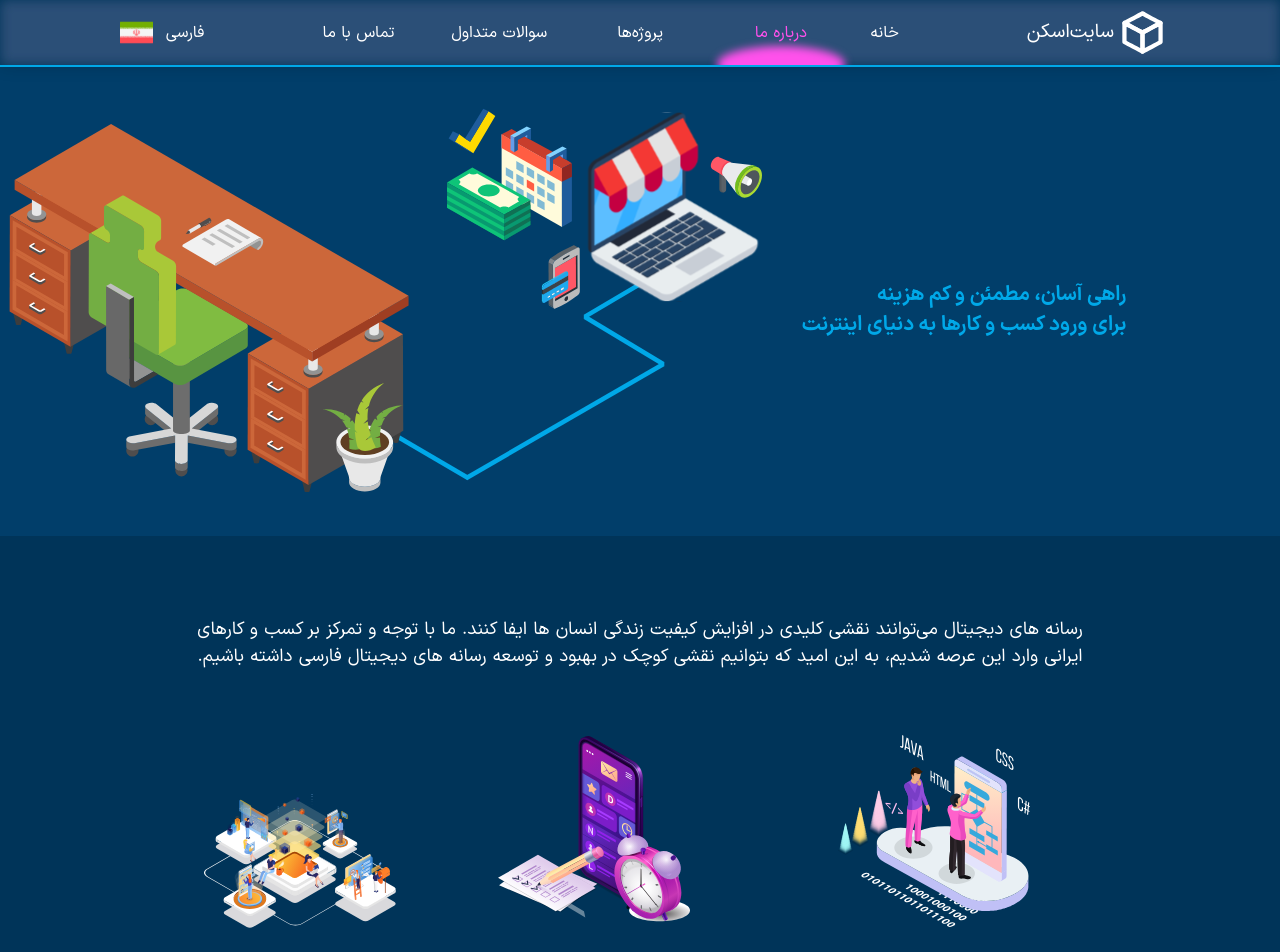
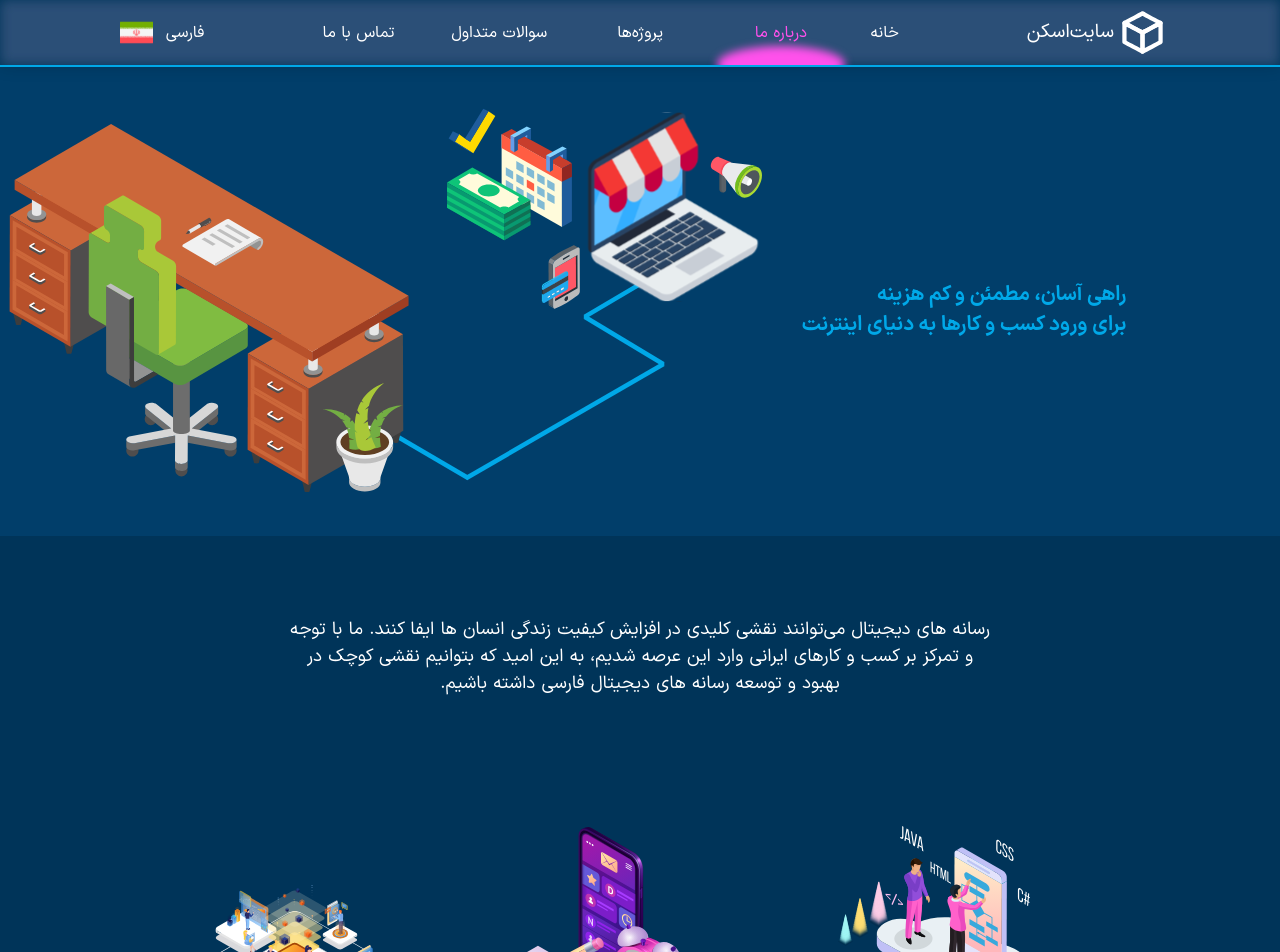
Before and after one commit to amir-reza-programmer/Sitescan, a React (Create React App) app: page /about_us in a window 1280 px wide. Shown: the top 952 px of the page. Built offline with nearby package versions, Linux system fonts and the light colour scheme.

Commit message:
description section in aboutUsPage is updated for mobile view mode

```diff
--- a/src/components/mainPages/AboutUsPage/AboutUsPage.jsx
+++ b/src/components/mainPages/AboutUsPage/AboutUsPage.jsx
@@ -1,4 +1,5 @@
 import { Fragment } from "react";
+import { useSelector } from "react-redux";
 
 import Navbar from "../../common/Navbar";
 import Header from "../../common/Header";
@@ -8,11 +9,29 @@ import Customers from "./Customers";
 import JoinUs from "../../common/JoinsUs";
 import Footer from "../../common/Footer";
 
+import styles from "../Pages.module.css";
 import mainHeader from "../../../images/Headers/MainHeader.svg";
 
 const AboutUsPage = () => {
+  const mobileView = useSelector((state) => state.mobile.mobileView);
+
   const headerText = "راهی آسان، مطمئن و کم هزینه";
   const headerText_2 = "برای ورود کسب و کارها به دنیای اینترنت";
+
+  const topDescription = (
+    <p
+      className={
+        mobileView
+          ? styles.mobile_page_description
+          : styles.desk_page_description
+      }
+    >
+      رسانه های دیجیتال می‌توانند نقشی کلیدی در افزایش کیفیت زندگی انسان ها ایفا
+      کنند. ما با توجه و تمرکز بر کسب و کارهای ایرانی وارد این عرصه شدیم، به این
+      امید که بتوانیم نقشی کوچک در بهبود و توسعه رسانه های دیجیتال فارسی داشته
+      باشیم.
+    </p>
+  );
 
   return (
     <Fragment>
@@ -22,7 +41,8 @@ const AboutUsPage = () => {
         headerText={headerText}
         headerText_2={headerText_2}
       ></Header>
-      <Descriptions></Descriptions>
+      {topDescription}
+      <Descriptions mobileView={mobileView}></Descriptions>
       <TeamMembers></TeamMembers>
       <Customers></Customers>
       <JoinUs></JoinUs>
--- a/src/components/mainPages/AboutUsPage/Descriptions.jsx
+++ b/src/components/mainPages/AboutUsPage/Descriptions.jsx
@@ -2,22 +2,16 @@ import styles from "./Descriptions.module.css";
 import descriptionCards from "../../../data_information/descriptionCards";
 import Card from "./../AboutUsPage/common/Card";
 
-const Descriptions = () => {
+const Descriptions = ({ mobileView }) => {
   return (
-    <div className={styles.descriptions}>
-      <div className={styles.top}>
-        <h2>
-          رسانه های دیجیتال می‌توانند نقشی کلیدی در افزایش کیفیت زندگی انسان ها
-          ایفا کنند. ما با توجه و تمرکز بر کسب و کارهای ایرانی وارد این عرصه
-          شدیم، به این امید که بتوانیم نقشی کوچک در بهبود و توسعه رسانه های
-          دیجیتال فارسی داشته باشیم.
-        </h2>
-      </div>
-      <div className={styles.bottom}>
-        {descriptionCards.map((card) => (
-          <Card key={card.id} card={card} />
-        ))}
-      </div>
+    <div
+      className={
+        mobileView ? styles.mobile_descriptions : styles.desk_descriptions
+      }
+    >
+      {descriptionCards.map((card) => (
+        <Card key={card.id} mobileView={mobileView} card={card} />
+      ))}
     </div>
   );
 };
--- a/src/components/mainPages/AboutUsPage/Descriptions.module.css
+++ b/src/components/mainPages/AboutUsPage/Descriptions.module.css
@@ -1,16 +1,13 @@
-.descriptions{
-    margin: 10vh auto 13vh auto;
+.desk_descriptions {
+  margin: 10vh auto 13vh;
+  display: flex;
+  align-items: center;
+  margin: 7vh 14vw;
+  gap: 5vw;
 }
-.top h2{
-    text-align: center;
-    margin: auto 15vw;
-    font-weight: 300;
-    color: white;
-    font-size: 1.4vw;
+
+.mobile_descriptions {
+  display: flex;
+  flex-direction: column;
+  margin-top: 10vh;
 }
-.bottom{
-    display: flex;
-    align-items: center;
-    margin: 7vh 14vw;
-    gap: 5vw;
-}
--- a/src/components/mainPages/AboutUsPage/common/Card.jsx
+++ b/src/components/mainPages/AboutUsPage/common/Card.jsx
@@ -1,10 +1,20 @@
 import styles from "./Card.module.css";
 
-const Card = ({ card }) => {
+const Card = ({ mobileView, card }) => {
   return (
-    <div className={styles.card}>
-      <img src={card.image} alt="" />
-      <p>{card.text}</p>
+    <div
+      className={
+        mobileView ? styles.mobile_card_wrapper : styles.desk_card_wrapper
+      }
+    >
+      <img
+        className={mobileView ? styles.mobile_img : styles.desk_img}
+        src={card.image}
+        alt={`description_${card.id}`}
+      />
+      <p className={mobileView ? styles.mobile_text : styles.desk_text}>
+        {card.text}
+      </p>
     </div>
   );
 };
--- a/src/components/mainPages/AboutUsPage/common/Card.module.css
+++ b/src/components/mainPages/AboutUsPage/common/Card.module.css
@@ -1,4 +1,19 @@
-.card{
+.mobile_card_wrapper {
+  text-align: center;
+  margin: 0 20vw 5vh;
+}
+
+.mobile_img {
+  width: 40vw;
+}
+
+.mobile_text {
+  font-size: 2.8vw;
+  font-weight: 300;
+  color: white;
+}
+
+.desk_card_wrapper {
   height: 25vw;
   display: flex;
   flex-direction: column;
@@ -7,11 +22,11 @@
   gap: 2vw;
 }
 
-.card img{
+.desk_img {
   width: 15vw;
   height: auto;
 }
-.card p{
+.desk_text {
   font-size: 1.2vw;
   font-weight: 300;
   color: white;
--- a/src/components/mainPages/HomePage/HomePage.jsx
+++ b/src/components/mainPages/HomePage/HomePage.jsx
@@ -20,12 +20,12 @@ const HomePage = () => {
   const headerText = "راهی آسان، مطمئن و کم هزینه";
   const headerText_2 = "برای ورود کسب و کارها به دنیای اینترنت";
 
-  const description = (
+  const topDescription = (
     <p
       className={
         mobileView
-          ? styles.mobile_home_page_description
-          : styles.desk_home_page_description
+          ? styles.mobile_page_description
+          : styles.desk_page_description
       }
     >
       اینترنت یک فرصت است برای کسب و کارها. داشتن یک وبسایت خوب می‌تواند اولین و
@@ -42,7 +42,7 @@ const HomePage = () => {
         headerText={headerText}
         headerText_2={headerText_2}
       ></Header>
-      {description}
+      {topDescription}
       {mobileView ? <DevSteps_Mobile /> : <DevSteps_Desktop />}
       <Cards mobileView={mobileView}></Cards>
       {mobileView ? <Projects_Mobile /> : <Projects_Desktop />}
--- a/src/components/mainPages/Pages.module.css
+++ b/src/components/mainPages/Pages.module.css
@@ -1,4 +1,4 @@
-.mobile_home_page_description {
+.mobile_page_description {
   width: 59vw;
   margin: 5vh auto 7vh;
   font-weight: 300;
@@ -6,7 +6,7 @@
   font-size: 3vw;
 }
 
-.desk_home_page_description {
+.desk_page_description {
   width: 55vw;
   text-align: center;
   margin: 10vh auto 15vh;
--- a/src/index.css
+++ b/src/index.css
@@ -19,18 +19,5 @@
 }
 body {
   background-color: #003459;
-  background-attachment: fixed;
   overflow-x: hidden;
 }
-
-::-webkit-scrollbar {
-  width: 0.8rem;
-}
-
-::-webkit-scrollbar-track {
-  background: #000000;
-}
-
-::-webkit-scrollbar-thumb {
-  background: #00a8e8;
-}
```
Lines whose indentation alone changed are shown as unchanged.
